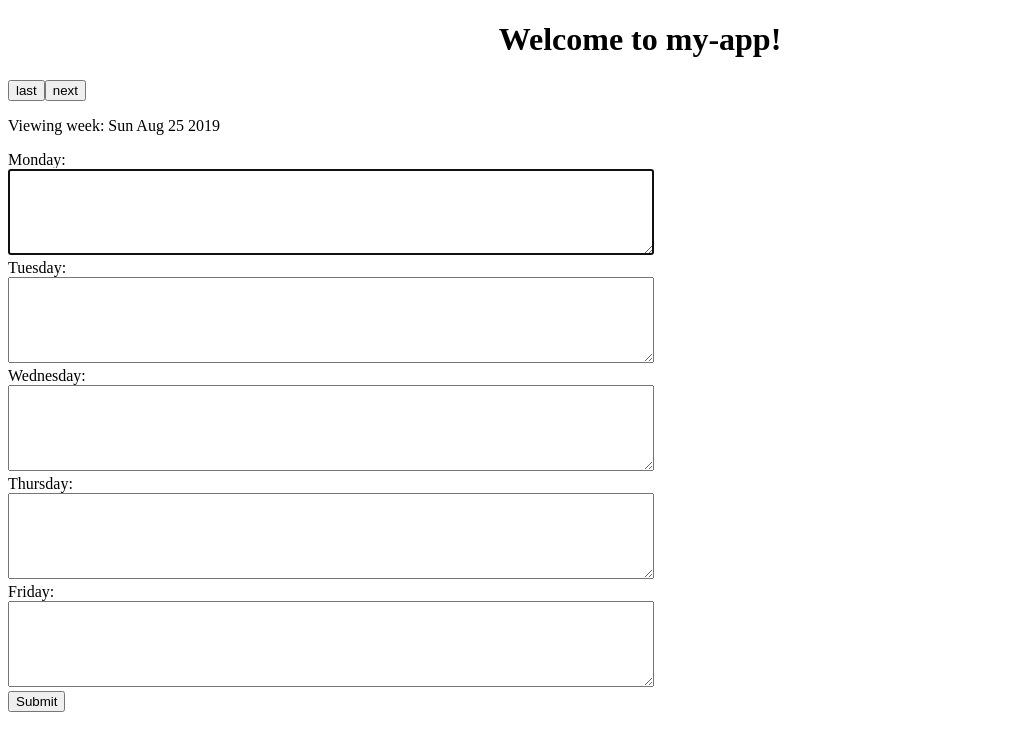
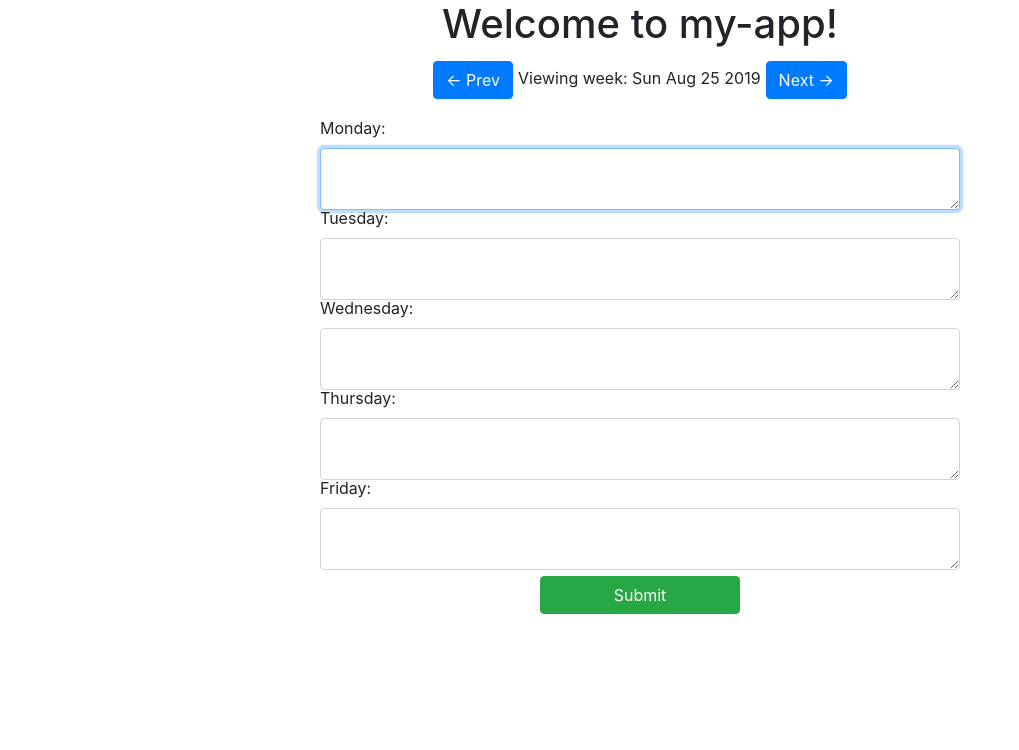
Before and after one commit to funniray/AngularForm, an Angular app: page / in a window 1280 px wide. Shown: the top 750 px of the page, without its empty margins (0-1019 px from the left). Built offline with nearby package versions, Linux system fonts and the light colour scheme.

Commit message:
Make it prettier

```diff
--- a/src/app/test-box/test-box.component.css
+++ b/src/app/test-box/test-box.component.css
@@ -1,8 +1,12 @@
 .day-input {
   width: 50vw;
   height: 10vh;
+  margin: 10px auto auto;
 }
 
-.current-day {
-
+#sub {
+  margin: 20px auto auto;
+  text-align: center;
+  width: 200px;
+  display: block;
 }
--- a/src/app/test-box/test-box.component.html
+++ b/src/app/test-box/test-box.component.html
@@ -1,10 +1,8 @@
 <app-week-nav (newWeek)="setDate($event)"></app-week-nav>
 <form #f="ngForm" (submit)="onFormSubmit(f)" novalidate>
-  <div *ngFor="let day of days">
-    <div class="day-header">
-      {{day}}:
-    </div>
-    <textarea ngModel class="day-input" id="{{day}}" name="{{day}}"></textarea>
+  <div *ngFor="let day of days" class="day-input">
+    <label for="{{day}}" class="day-lbl">{{day}}:</label>
+    <textarea ngModel class="form-control" id="{{day}}" name="{{day}}"></textarea>
   </div>
-  <button type="submit">Submit</button>
+  <button type="submit" class="btn btn-success" id="sub">Submit</button>
 </form>
--- a/src/app/week-nav/week-nav.component.css
+++ b/src/app/week-nav/week-nav.component.css
@@ -0,0 +1,12 @@
+.nav-btn {
+  margin: 5px;
+}
+
+.week {
+  display: inline-block;
+}
+
+#cont {
+  text-align: center;
+  margin: auto;
+}
--- a/src/app/week-nav/week-nav.component.html
+++ b/src/app/week-nav/week-nav.component.html
@@ -1,3 +1,5 @@
-<button (click)="lastWeek()">last</button>
-<button (click)="nextWeek()">next</button>
-<p>Viewing week: {{getOffsetWeek().toDateString()}}</p>
+<div id="cont">
+  <button class="nav-btn btn btn-primary" (click)="lastWeek()"><- Prev</button>
+  <p class="week">Viewing week: {{getOffsetWeek().toDateString()}}</p>
+  <button class="nav-btn btn btn-primary" (click)="nextWeek()">Next -></button>
+</div>
--- a/src/index.html
+++ b/src/index.html
@@ -7,6 +7,10 @@
 
   <meta name="viewport" content="width=device-width, initial-scale=1">
   <link rel="icon" type="image/x-icon" href="favicon.ico">
+  <link rel="stylesheet" href="https://stackpath.bootstrapcdn.com/bootstrap/4.3.1/css/bootstrap.min.css" integrity="sha384-ggOyR0iXCbMQv3Xipma34MD+dH/1fQ784/j6cY/iJTQUOhcWr7x9JvoRxT2MZw1T" crossorigin="anonymous">
+  <script src="https://code.jquery.com/jquery-3.3.1.slim.min.js" integrity="sha384-q8i/X+965DzO0rT7abK41JStQIAqVgRVzpbzo5smXKp4YfRvH+8abtTE1Pi6jizo" crossorigin="anonymous"></script>
+  <script src="https://cdnjs.cloudflare.com/ajax/libs/popper.js/1.14.7/umd/popper.min.js" integrity="sha384-UO2eT0CpHqdSJQ6hJty5KVphtPhzWj9WO1clHTMGa3JDZwrnQq4sF86dIHNDz0W1" crossorigin="anonymous"></script>
+  <script src="https://stackpath.bootstrapcdn.com/bootstrap/4.3.1/js/bootstrap.min.js" integrity="sha384-JjSmVgyd0p3pXB1rRibZUAYoIIy6OrQ6VrjIEaFf/nJGzIxFDsf4x0xIM+B07jRM" crossorigin="anonymous"></script>
 </head>
 <body>
   <app-root></app-root>
```
